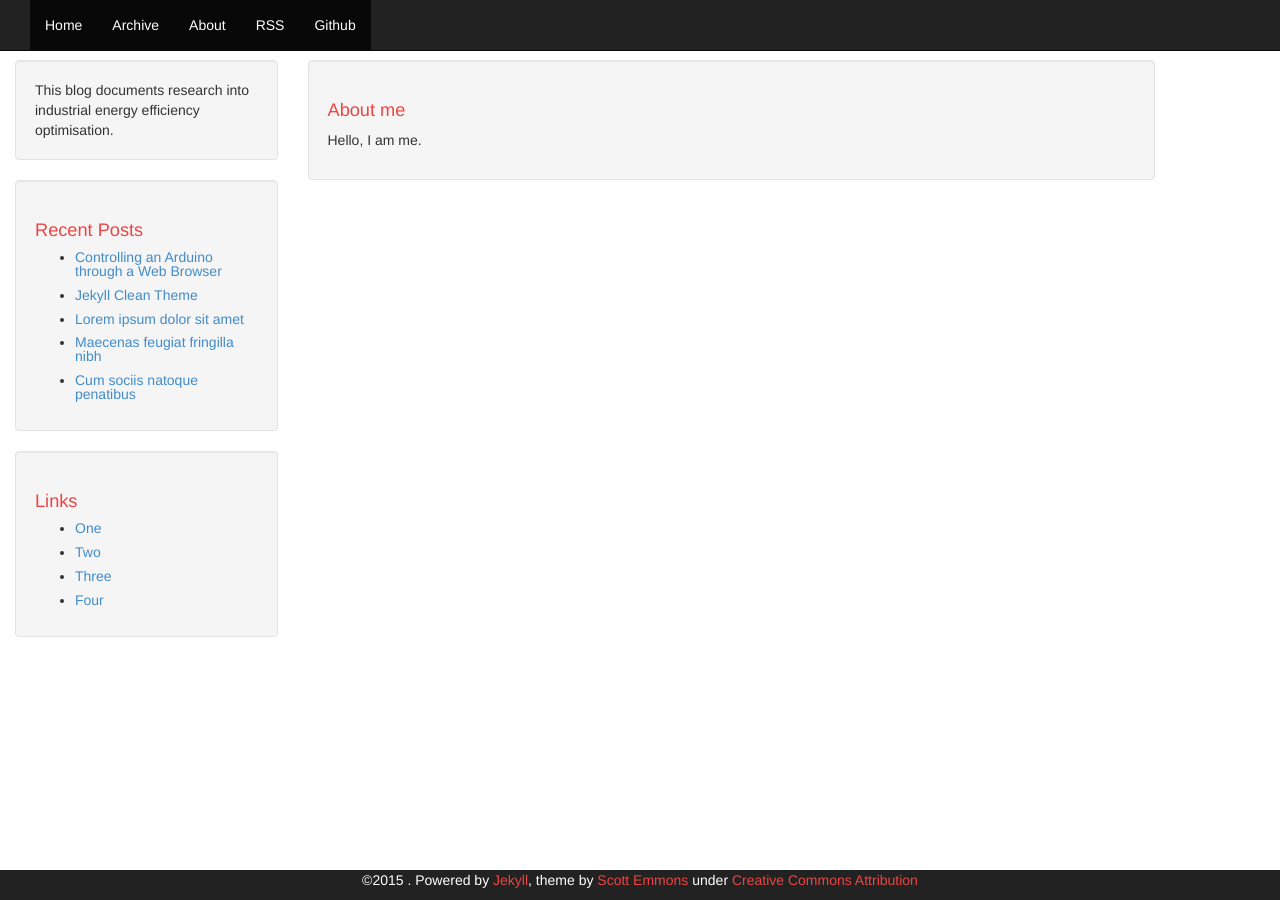
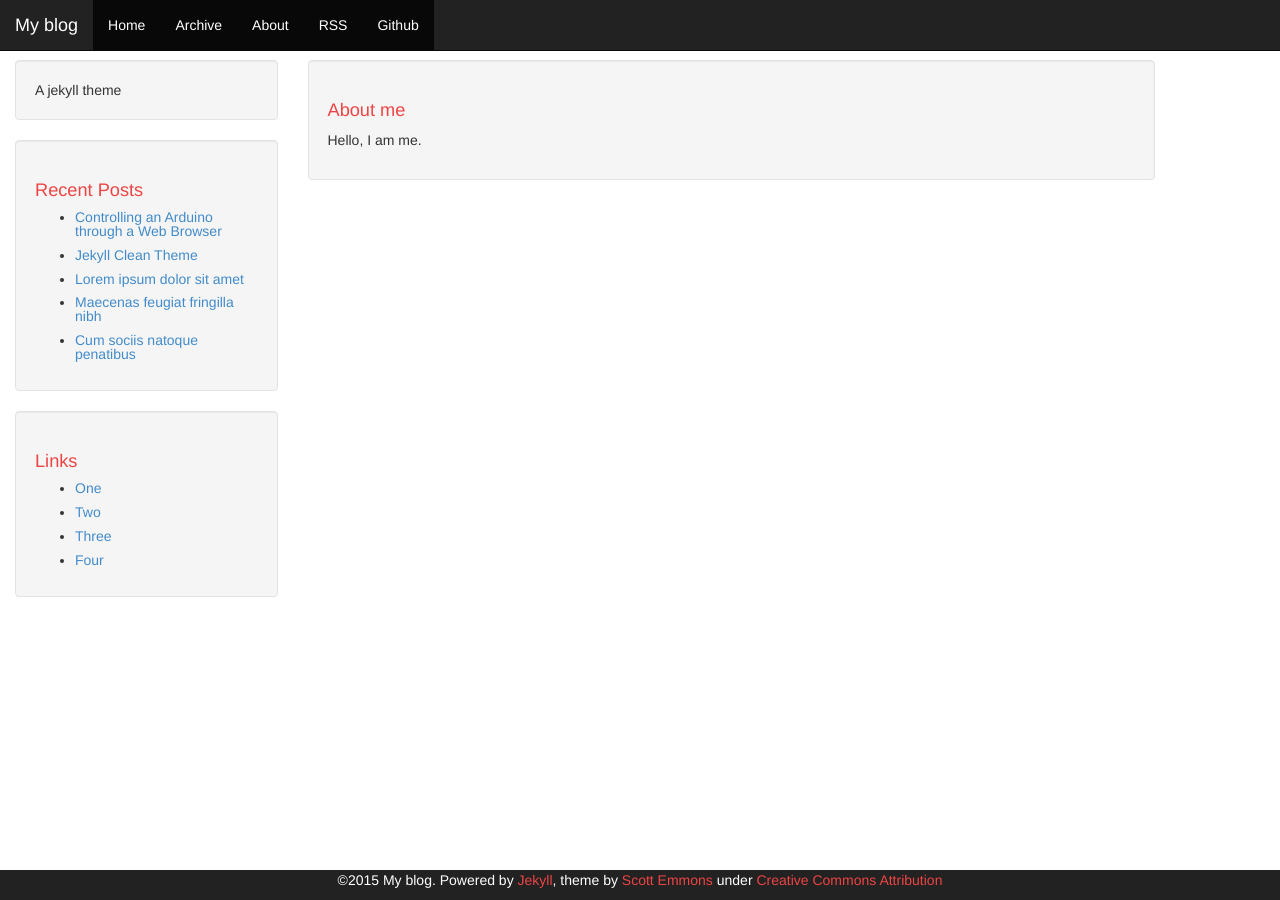
Before and after one commit to seanmhayes/seanmhayes.github.io, a Jekyll site: the page built from about.html, in a window 1280 px wide. Built offline with Jekyll 4.4.1, drawn with Linux system fonts in a browser that asks for light colours; Markdown is read by kramdown in place of the engine named in the settings; some of the changed lines change nothing that is shown.

Commit message:
Replaced config file

```diff
--- a/_config.yml
+++ b/_config.yml
@@ -1,12 +1,35 @@
-# Site settings
-title: Industrial Optimisation
-email: sean.m.hayes@umail.ucc.ie
-description: > # this means to ignore newlines until "baseurl:"
-  This blog documents research into industrial energy efficiency optimisation.
-baseurl: "" # the subpath of your site, e.g. /blog/
-url: "blog.indoptim.ie" # the base hostname & protocol for your site
-twitter_username: shayes02
-github_username:  seanmhayes
+# Jekyll configuration
 
-# Build settings
-markdown: kramdown
+name: My blog
+description: A jekyll theme
+
+# url is currently only used only for the RSS feed in feed.xml
+url: http://scotte.github.io
+
+# baseurl will often be '', but for a project page on gh-pages, it needs to
+# be the project name.
+# *** IMPORTANT: If your local "jekyll serve" throws errors change this to '' or
+#     run it like so: jekyll serve --baseurl=''
+baseurl: /jekyll-clean
+
+# This can be '' to hide the Github nav button
+github: 'scotte/jekyll-clean'
+
+# Set this to your UA-# value, or '' to disable the block completely
+gaaccount: ''
+
+# Set this to your disqus shortname to enable comments. Note that the 'comments'
+# setting below must also be true. Individual posts can override 'comments' to
+# disable on a post-by-post basis
+disqus: ''
+comments: true
+
+permalink: /:year/:month/:title
+paginate: 3
+
+highlighter: pygments
+markdown: redcarpet
+redcarpet:
+  extensions: ["no_intra_emphasis", "fenced_code_blocks", "autolink", "tables", "with_toc_data"]
+
+exclude: ['README.md', 'LICENSE']
```
